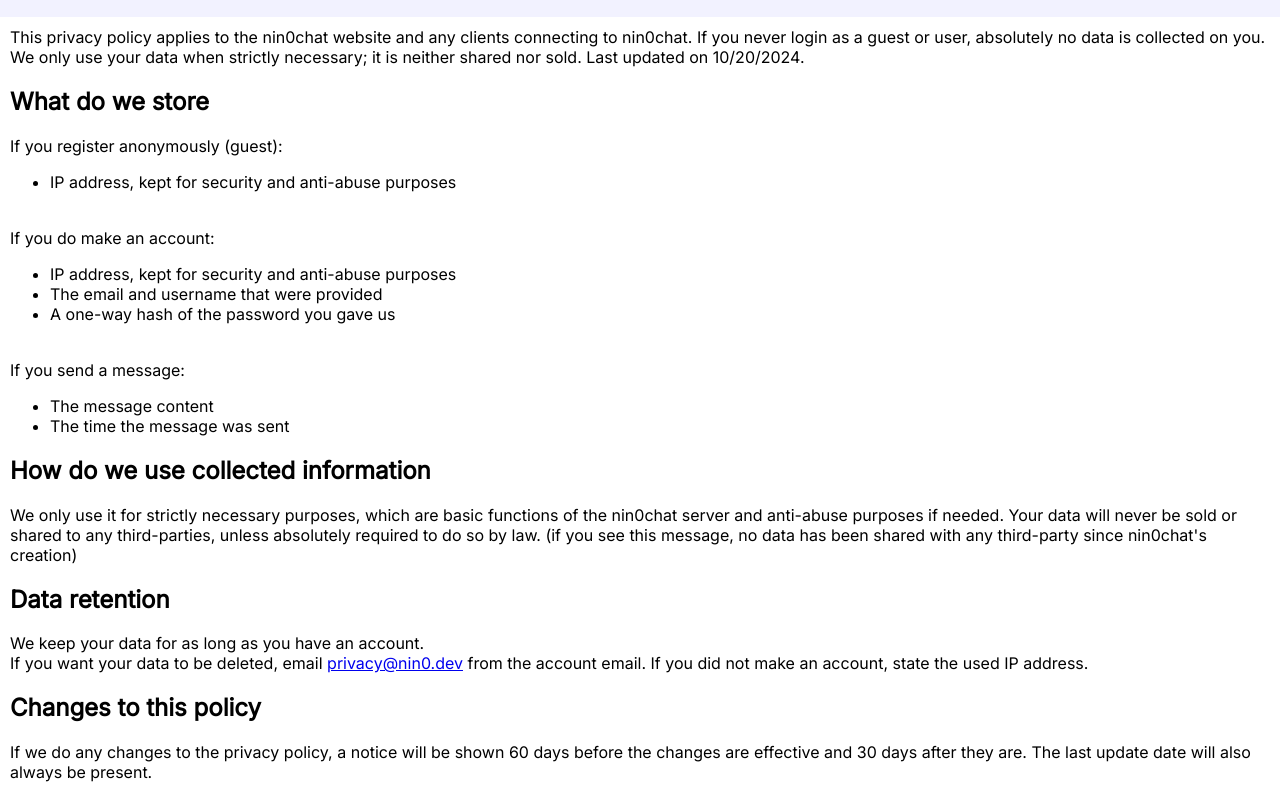
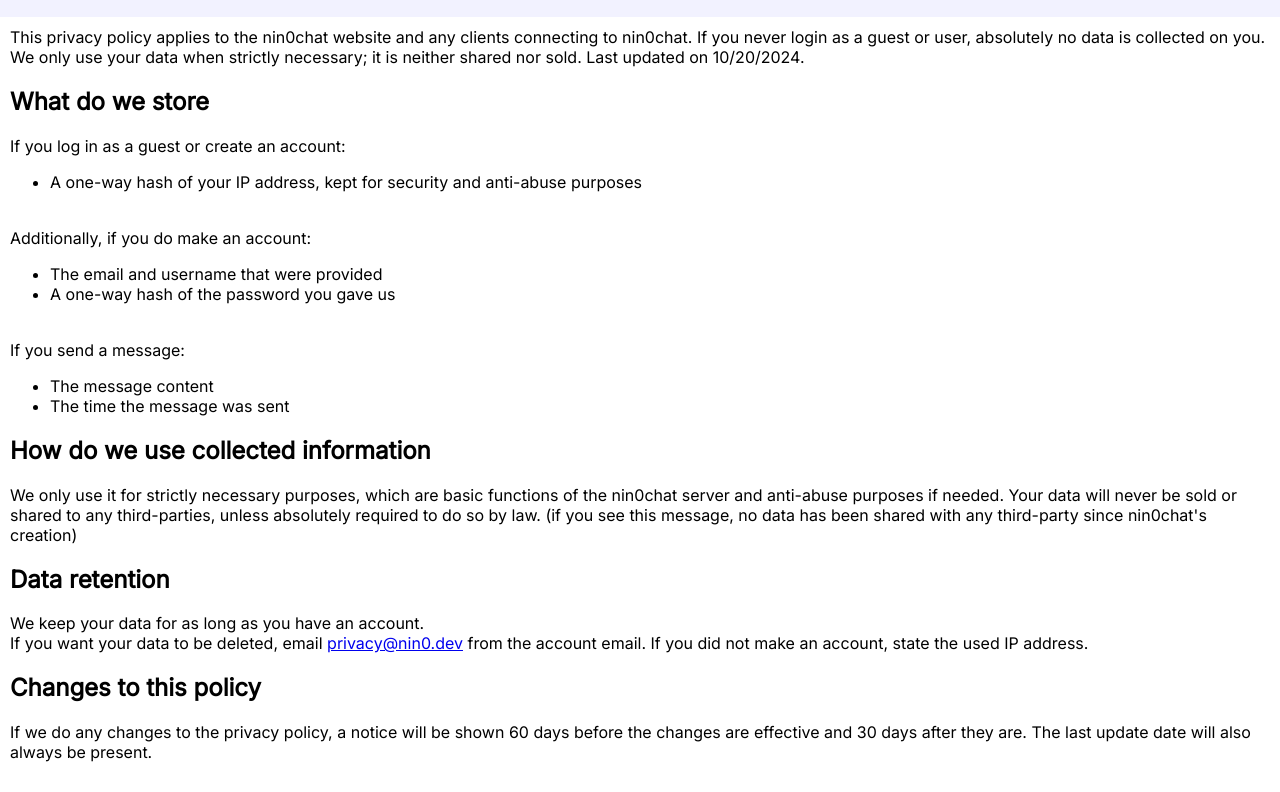
Before and after one commit to nin0chat/frontend, a website built with Vite: page privacy.html in a window 1280 px wide. Shown: the part 71-863 px from the top of the page. Built offline with nearby package versions, Linux system fonts and the light colour scheme.

Commit message:
chore(frontend/privacy): hash IP

```diff
--- a/privacy.html
+++ b/privacy.html
@@ -22,14 +22,13 @@
             We only use your data when strictly necessary; it is neither shared nor sold. Last
             updated on 10/20/2024.
             <h2>What do we store</h2>
-            If you register anonymously (guest):
+            If you log in as a guest or create an account:
             <ul>
-                <li>IP address, kept for security and anti-abuse purposes</li>
+                <li>A one-way hash of your IP address, kept for security and anti-abuse purposes</li>
             </ul>
             <br />
-            If you do make an account:
+            Additionally, if you do make an account:
             <ul>
-                <li>IP address, kept for security and anti-abuse purposes</li>
                 <li>The email and username that were provided</li>
                 <li>A one-way hash of the password you gave us</li>
             </ul>
```
